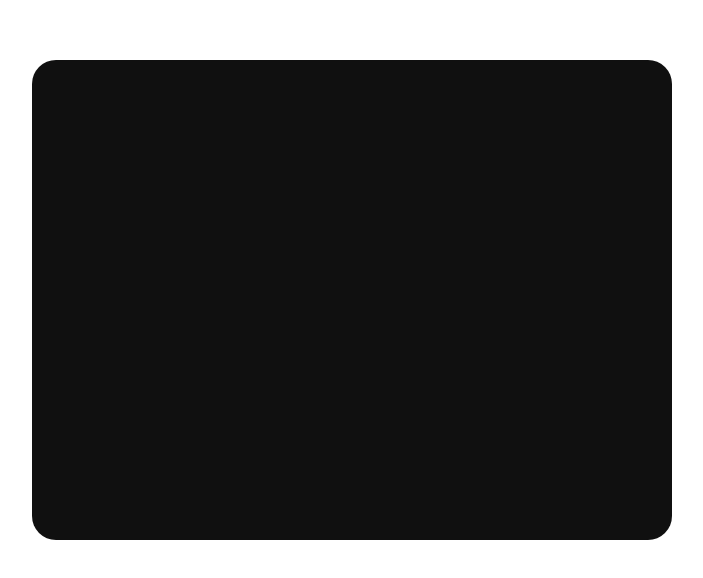
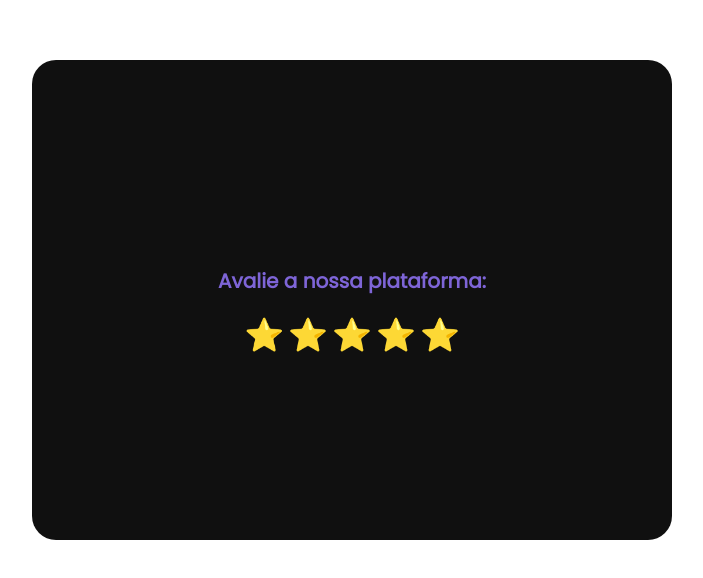
Before and after one commit to tascintra/desafios-rocketseat, a plain HTML site: page dia-5/index.html in a window 1280 px wide. Shown: the part 108-686 px from the top of the page, without its empty margins (288-991 px from the left). Drawn offline with Linux system fonts and the light colour scheme.

Commit message:
added rating stars and paragraph

```diff
--- a/dia-5/index.html
+++ b/dia-5/index.html
@@ -2,14 +2,23 @@
 <html lang="pt-br">
   <head>
     <meta charset="UTF-8" />
+    <link rel="preconnect" href="https://fonts.googleapis.com"><link rel="preconnect" href="https://fonts.gstatic.com" crossorigin>
     <meta http-equiv="X-UA-Compatible" content="IE=edge" />
     <meta name="viewport" content="width=device-width, initial-scale=1.0" />
     <title>Desafio Dia 2</title>
     <link rel="stylesheet" href="style.css" />
+    <link href="https://fonts.googleapis.com/css2?family=Poppins&display=swap" rel="stylesheet">
   </head>
   <body>
     <div class="rating-container">
-
+      <p>Avalie a nossa plataforma:</p>
+      <div>
+        <span class="star">⭐</span>
+        <span class="star">⭐</span>
+        <span class="star">⭐</span>
+        <span class="star">⭐</span>
+        <span class="star">⭐</span>
+      </div>
     </div>
   </body>
 </html>
--- a/dia-5/style.css
+++ b/dia-5/style.css
@@ -11,6 +11,18 @@ body {
   height: 60vh;
   border-radius: 24px;
   display: flex;
+  flex-direction: column;
   align-items: center;
   justify-content: center;
 }
+
+.rating-container p {
+  font-family: 'Poppins', sans-serif;
+  font-size: 1.25rem;
+  font-weight: bold;
+  color: #7e65d7;
+}
+
+.star {
+  font-size: 2rem;
+}
```
